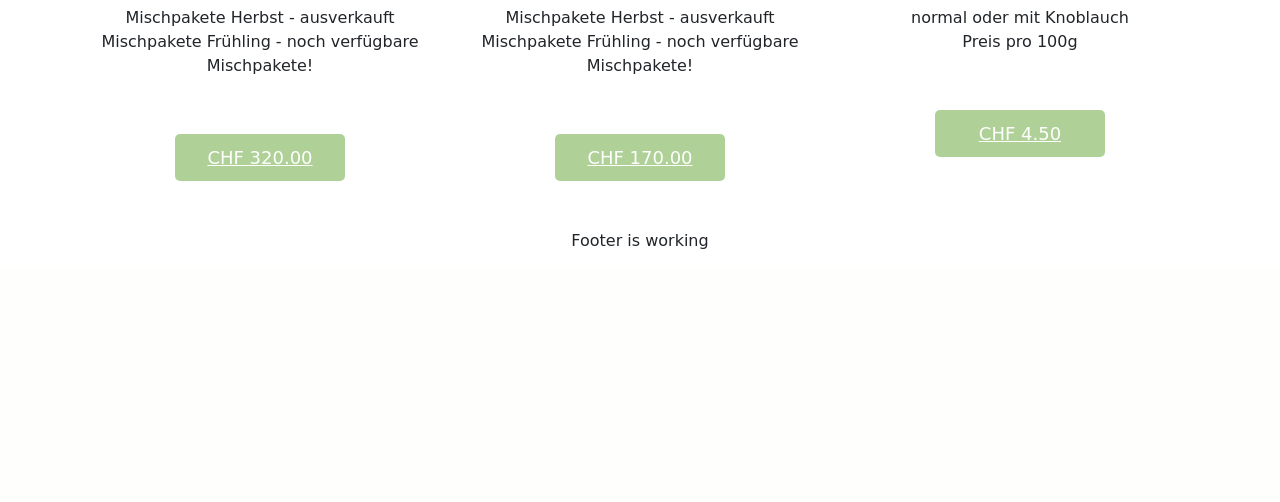
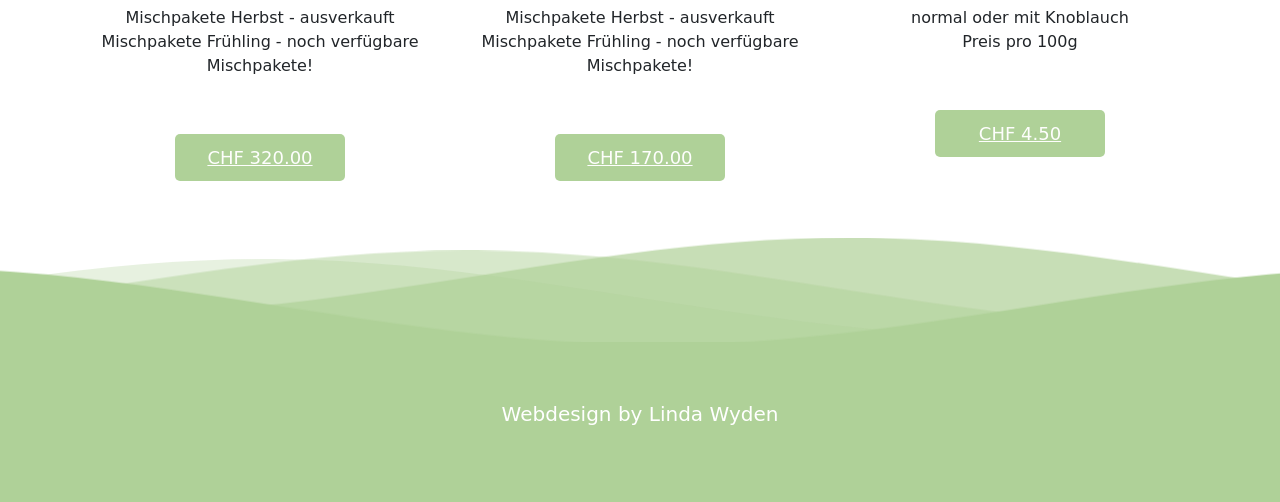
Before and after one commit to LoraFinnley/kratzer.ch, a Node server app: page / in a window 1280 px wide. Shown: the part 1191-1693 px from the top of the page. Before the commit the page ends 1440 px from the top, so only its background shows below. Run offline with Node 20, Linux system fonts and the light colour scheme; some web fonts are replaced.

Commit message:
add wave footer

```diff
--- a/public/css/main.css
+++ b/public/css/main.css
@@ -140,3 +140,74 @@ figure:hover+span {
     bottom: -36px;
     opacity: 1;
 }
+
+
+/* Waves */
+
+  .flex {
+    display: flex;
+    justify-content: center;
+    align-items: center;
+    text-align: center;
+  }
+
+  .waves {
+    position:relative;
+    width: 100%;
+    height:15vh;
+    margin-bottom:-7px;
+    min-height:100px;
+    max-height:150px;
+  }
+
+  .content {
+    position:relative;
+    height:20vh;
+    text-align:center;
+    background-color: rgba(175, 209, 152, 1);
+  }
+
+  /* Animation */
+
+  .parallax > use {
+    animation: move-forever 25s cubic-bezier(.55,.5,.45,.5)     infinite;
+  }
+  .parallax > use:nth-child(1) {
+    animation-delay: -2s;
+    animation-duration: 7s;
+  }
+  .parallax > use:nth-child(2) {
+    animation-delay: -3s;
+    animation-duration: 10s;
+  }
+  .parallax > use:nth-child(3) {
+    animation-delay: -4s;
+    animation-duration: 13s;
+  }
+  .parallax > use:nth-child(4) {
+    animation-delay: -5s;
+    animation-duration: 20s;
+  }
+  @keyframes move-forever {
+    0% {
+     transform: translate3d(-90px,0,0);
+    }
+    100% {
+      transform: translate3d(85px,0,0);
+    }
+  }
+  /*Shrinking for mobile*/
+  @media (max-width: 768px) {
+    .waves {
+      height:40px;
+      min-height:40px;
+    }
+    .content {
+      height: 30vh;
+    }
+  }
+
+.footer_text {
+    color: white;
+    font-size: 1.25rem;
+}
--- a/views/partials/footer.ejs
+++ b/views/partials/footer.ejs
@@ -1,5 +1,24 @@
 <footer>
-  <p>Footer is working</p>
+  <!--Waves Container-->
+<div>
+  <svg class="waves"
+  viewBox="0 24 150 28" preserveAspectRatio="none" shape-rendering="auto">
+  <defs>
+  <path id="gentle-wave" d="M-160 44c30 0 58-18 88-18s 58 18 88 18 58-18 88-18 58 18 88 18 v44h-352z" />
+  </defs>
+  <g class="parallax">
+  <use xlink:href="#gentle-wave" x="48" y="0" fill="rgba(175, 209, 152, 0.7)" />
+  <use xlink:href="#gentle-wave" x="48" y="3" fill="rgba(175, 209, 152, 0.5)" />
+  <use xlink:href="#gentle-wave" x="48" y="5" fill="rgba(175, 209, 152, 0.3)" />
+  <use xlink:href="#gentle-wave" x="48" y="7" fill="rgba(175, 209, 152, 1)" />
+  </g>
+  </svg>
+  </div>
+  <!--Waves end-->
+  <div class="content flex">
+    <p class="footer_text">Webdesign by Linda Wyden</p>
+  </div>
+
 </footer>
 <!-- bootstrap -->
   <script src="/js/bootstrap.bundle.min.js"></script>
```
Also changed, not shown: 1 other file.
